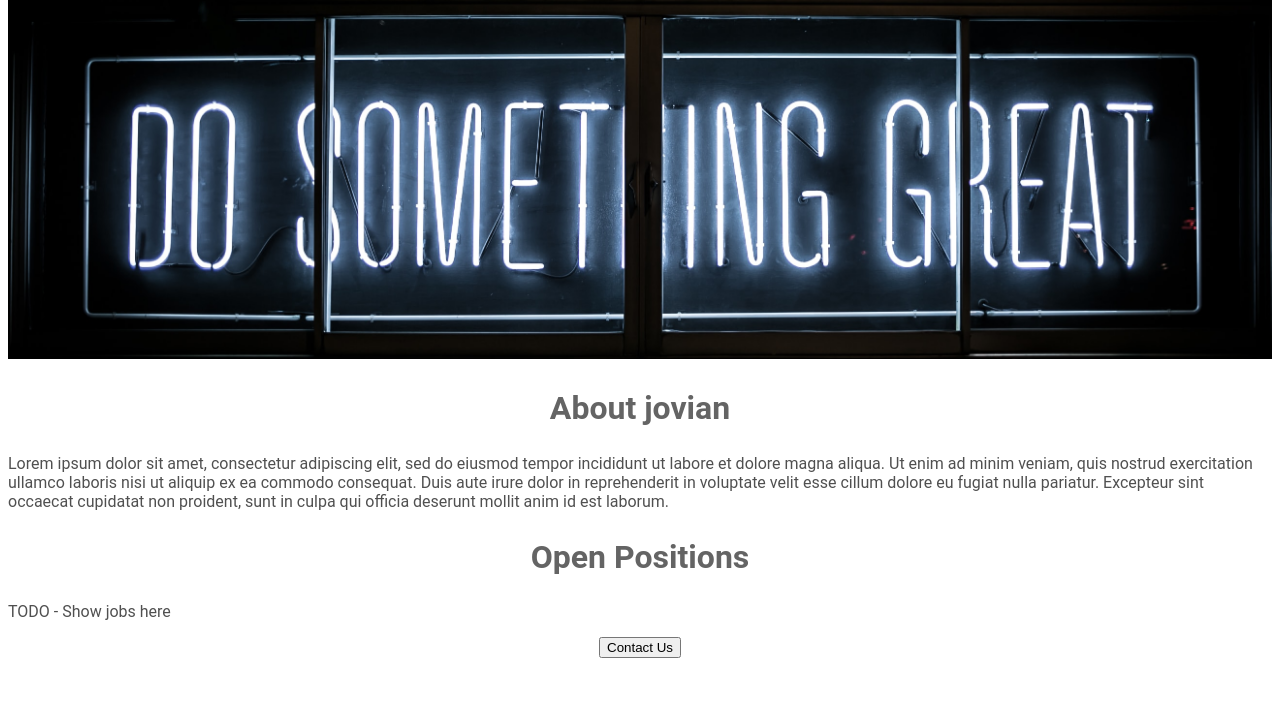
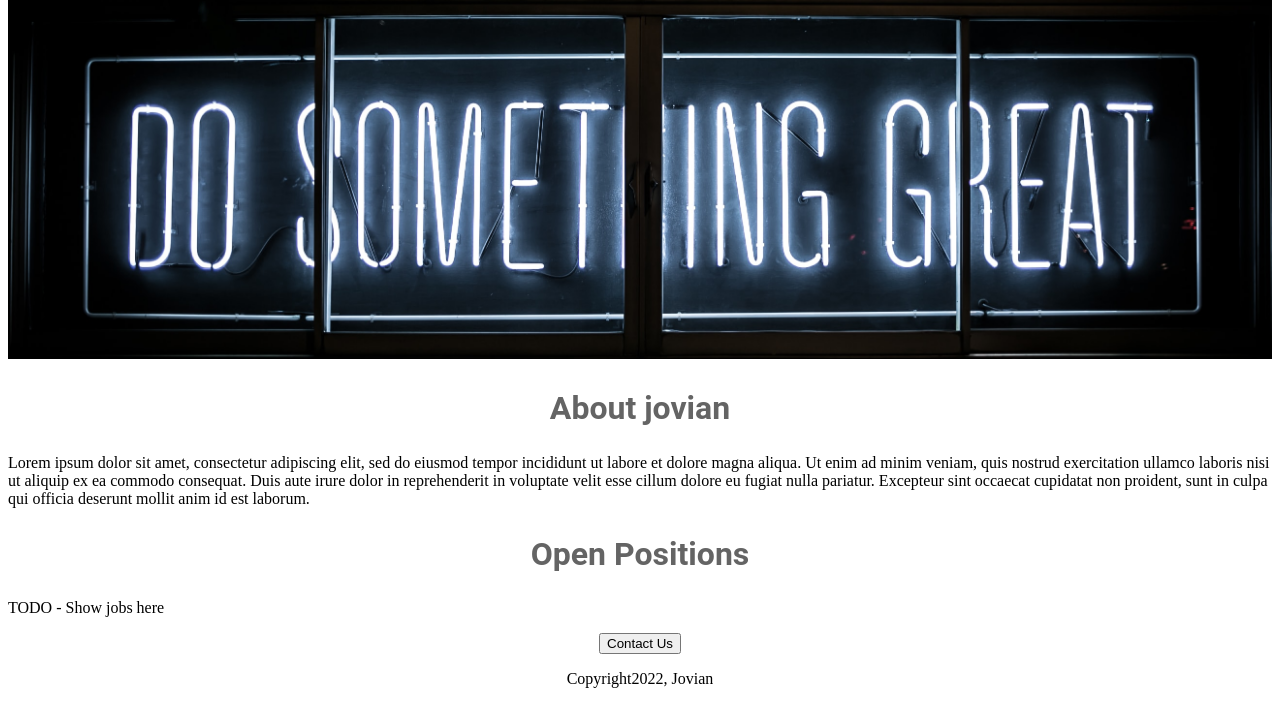
Before and after one commit to mansirajwar13/jovian-careers-website, a Flask app: page / in a window 1280 px wide. Shown: the part 82-800 px from the top of the page. Run offline with Flask 2, Linux system fonts and the light colour scheme.

Commit message:
html and css

```diff
--- a/templates/home.html
+++ b/templates/home.html
@@ -25,7 +25,7 @@
         text-align: center;
 
       }
-      p{
+      .bodytext {
         font-family: Roboto;
         color: rgb(80, 80, 80);
 
@@ -43,10 +43,13 @@
 
     <img id="banner" src="https://jovian-careers-website-1.mansirajwar.repl.co/static/banner.jpg"height="320">
     <h2>About jovian</h2>
+      <p class="bodytext">
     <p> Lorem ipsum dolor sit amet, consectetur adipiscing elit, sed do eiusmod tempor incididunt ut labore et dolore magna aliqua. Ut enim ad minim veniam, quis nostrud exercitation ullamco laboris nisi ut aliquip ex ea commodo consequat. Duis aute irure dolor in reprehenderit in voluptate velit esse cillum dolore eu fugiat nulla pariatur. Excepteur sint occaecat cupidatat non proident, sunt in culpa qui officia deserunt mollit anim id est laborum.</p>
     <h2> Open Positions</h2>
     <p> TODO - Show jobs here</p>
-   <div style="text-align:center;"> <button>Contact Us</button>
+   <div style="text-align:center;">
+     <button>Contact Us</button>
+     <p>Copyright2022, Jovian</p>
    </div>
     </div>
 
```
